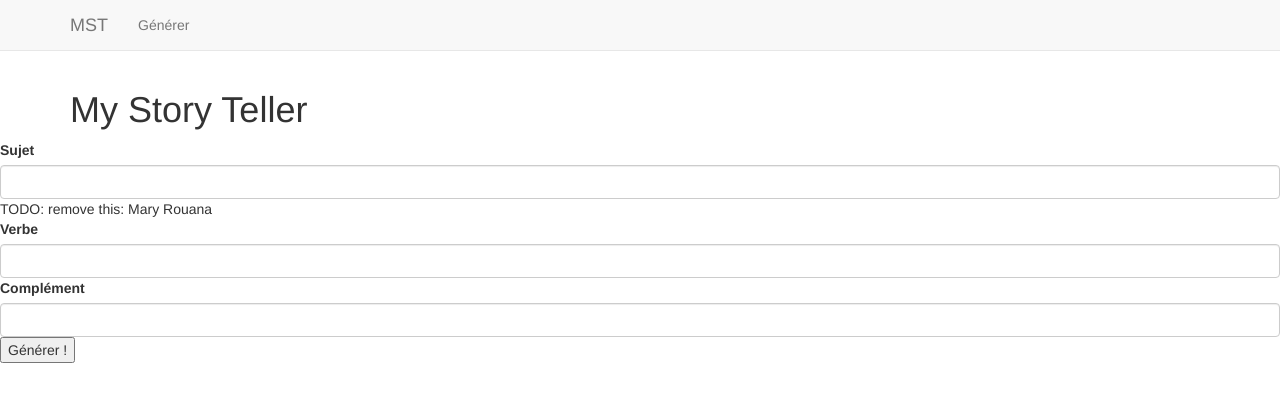
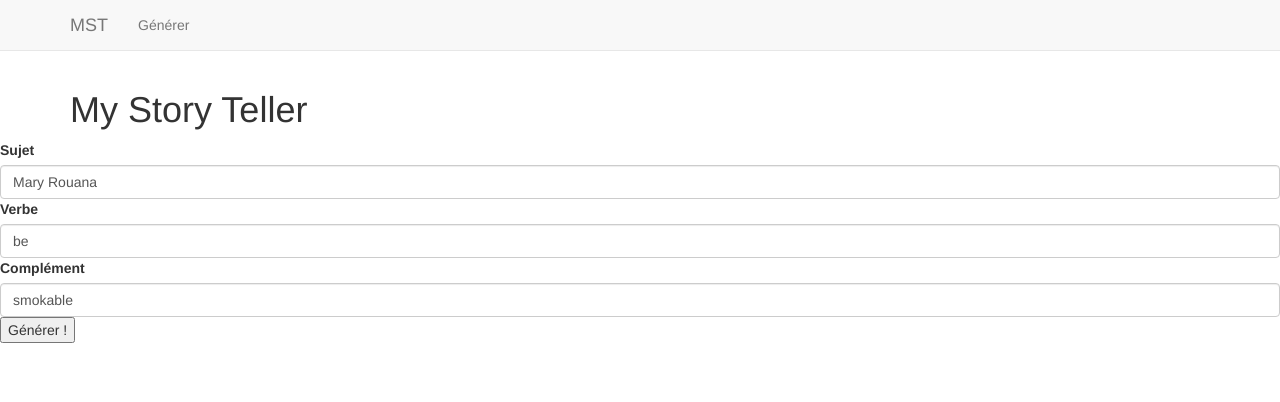
Before and after one commit to fhacktory/MST, an Angular app in the folder myStoryTeller/: page / in a window 1280 px wide. Shown: the top 402 px of the page. Built offline with nearby package versions, Linux system fonts and the light colour scheme.

Commit message:
Formulaire primaire

```diff
--- a/myStoryTeller/src/app/questionnaire/questionnaire.component.html
+++ b/myStoryTeller/src/app/questionnaire/questionnaire.component.html
@@ -2,16 +2,15 @@
   <form>
 <div>
   <label for="subject">Sujet</label>
-  <input type="text" class="form-control" id="subject" required>
-  TODO: remove this: {{model.subject}}
+  <input type="text" class="form-control" id="subject" required [(ngModel)]="model.subject" name="subject">
 </div>
 <div>
   <label for="verb">Verbe</label>
-  <input type="text" class="form-control" id="verb" required>
+  <input type="text" class="form-control" id="verb" required [(ngModel)]="model.verb" name="verb">
 </div>
 <div>
   <label for="complement">Complément</label>
-  <input type="text" class="form-control" id="complement" required>
+  <input type="text" class="form-control" id="complement" required [(ngModel)]="model.complement" name="complement">
 </div>
 <div>
   <button type="submit">Générer !</button>
```
